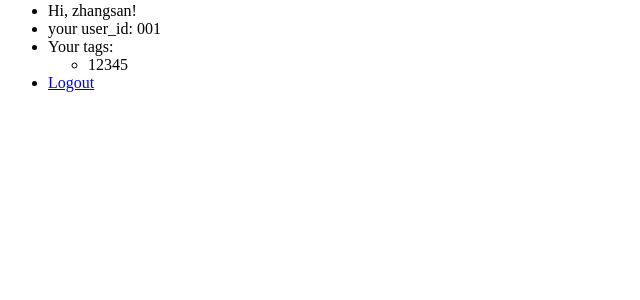
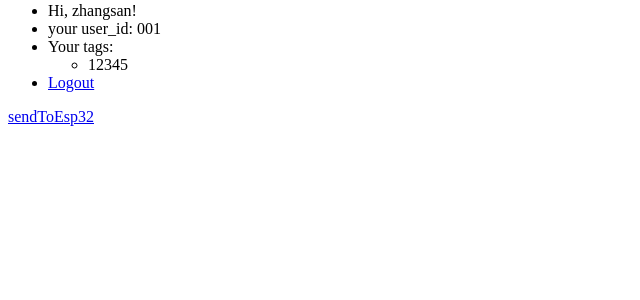
Before and after one commit to cstek/rserver, a Django app: page / in a window 1280 px wide. Shown: the part 125-425 px from the top of the page, without its empty margins (0-640 px from the left). Run offline with Django 5.2, Linux system fonts and the light colour scheme; a user stored in the database is signed in; data comes from the database, SQL or seed files in the repository; both versions use the stored data as it was after the commit.

Commit message:
add mqtt

```diff
--- a/rser/urls.py
+++ b/rser/urls.py
@@ -10,5 +10,6 @@ urlpatterns = [
     path('login/', views.logIn, name='login'),
     path('logout/', views.logOut, name='logout'),
     path('attach/', views.attach, name='attach'),
+    path('sendToEsp32/', views.sendToEsp32, name='sendToEsp32'),
 
 ]
--- a/rser/views.py
+++ b/rser/views.py
@@ -9,6 +9,7 @@ from django.template import loader
 from django.shortcuts import render, redirect
 from django.contrib.auth import authenticate, login, logout
 from rser.models import User, Tag, Log
+import paho.mqtt.publish as publish
 
 
 def home(request):
@@ -86,5 +87,11 @@ def createLog(user, tag, event):
     return HttpResponse("log created")
 
 
+def sendToEsp32(request):
+    topic = 'fromServer'
+    payload = 'hello wood'
+    publish.single(topic, payload, hostname='localhost')  # 如果MQTT服务器不在本地，请更改hostname
+    return HttpResponse('sent payload')
+
 def testMsg(request):
     return HttpResponse("TEST MESSAGE")
--- a/templates/index.html
+++ b/templates/index.html
@@ -33,6 +33,8 @@
             {% endif %}
         </ul>
     </div>
-
+<div>
+    <a href="{% url 'sendToEsp32' %}">sendToEsp32</a>
+</div>
 </body>
 </html>
```
Also changed, not shown: db.sqlite3.
